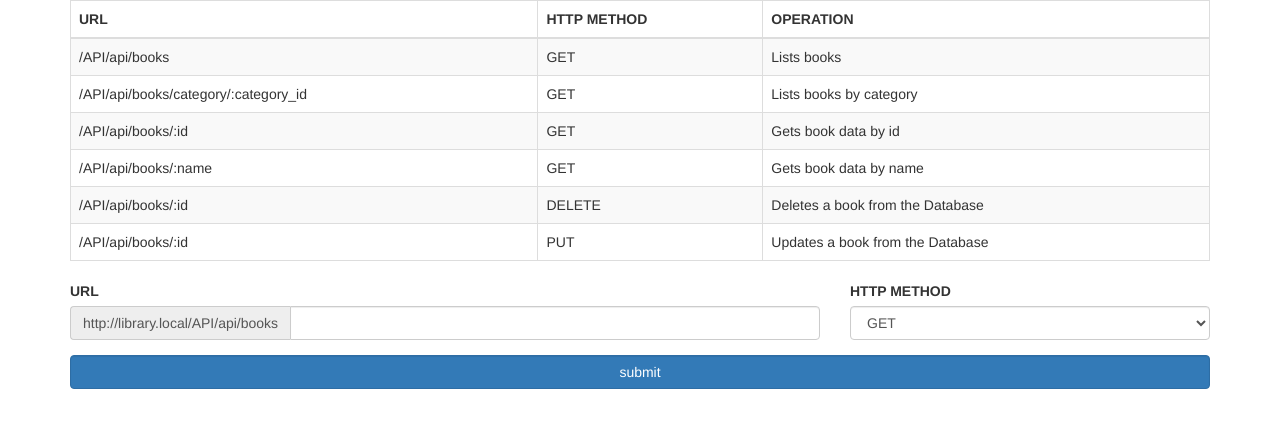
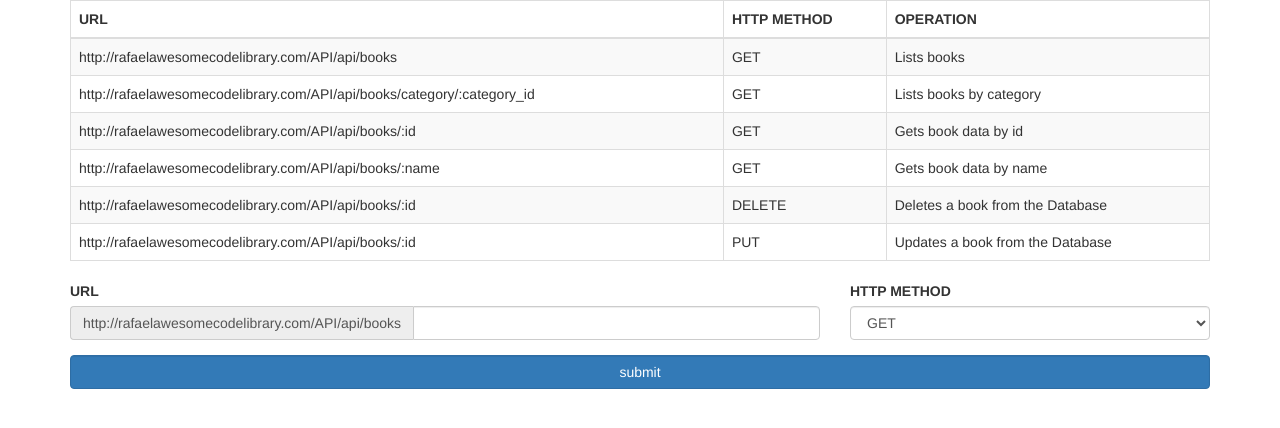
Before and after one commit to MrRuiz/library, a PHP site: page / in a window 1280 px wide. Shown: the part 70-498 px from the top of the page. Run offline with PHP 8.4, Linux system fonts and the light colour scheme.

Commit message:
Changing the code to solve compatibility issues with the PHP version on the hosting

```diff
--- a/API/request.php
+++ b/API/request.php
@@ -5,7 +5,7 @@
         private $uri;
         private $data;
 
-        public function __construct(array $server) {
+        public function __construct($server) {
             $this->method = $server['REQUEST_METHOD'];
             $this->uri = $server['REQUEST_URI'];
             $this->data = json_decode(file_get_contents('php://input'));
@@ -23,11 +23,11 @@
             return $this->data;
         }
 
-        public function is_method(string $method) {
+        public function is_method($method) {
             return strcasecmp($this->method, $method) === 0;
         }
 
-        public function is_action(string $action) {
+        public function is_action($action) {
             $regex = '/' . str_replace('\:id', '\d+', preg_quote($action, '/')) . '$/i';
 
             return preg_match($regex, $this->uri) === 1;
--- a/API/response.php
+++ b/API/response.php
@@ -1,7 +1,7 @@
 <?php
 
     class Response {
-        public static function send(int $code, array $headers, string $data) {
+        public static function send($code, $headers, $data) {
             foreach ($headers as $key => $value) {
                 header("$key: $value");
             }
--- a/index.php
+++ b/index.php
@@ -48,32 +48,32 @@
                 </thead>
                 <tbody>
                     <tr>
-                        <td>/API/api/books</td>
+                        <td>http://rafaelawesomecodelibrary.com/API/api/books</td>
                         <td>GET</td>
                         <td>Lists books</td>
                     </tr>
                     <tr>
-                        <td>/API/api/books/category/:category_id</td>
+                        <td>http://rafaelawesomecodelibrary.com/API/api/books/category/:category_id</td>
                         <td>GET</td>
                         <td>Lists books by category</td>
                     </tr>
                     <tr>
-                        <td>/API/api/books/:id</td>
+                        <td>http://rafaelawesomecodelibrary.com/API/api/books/:id</td>
                         <td>GET</td>
                         <td>Gets book data by id</td>
                     </tr>
                     <tr>
-                        <td>/API/api/books/:name</td>
+                        <td>http://rafaelawesomecodelibrary.com/API/api/books/:name</td>
                         <td>GET</td>
                         <td>Gets book data by name</td>
                     </tr>
                     <tr>
-                        <td>/API/api/books/:id</td>
+                        <td>http://rafaelawesomecodelibrary.com/API/api/books/:id</td>
                         <td>DELETE</td>
                         <td>Deletes a book from the Database</td>
                     </tr>
                     <tr>
-                        <td>/API/api/books/:id</td>
+                        <td>http://rafaelawesomecodelibrary.com/API/api/books/:id</td>
                         <td>PUT</td>
                         <td>Updates a book from the Database</td>
                     </tr>
@@ -87,7 +87,7 @@
                     <div class="col-md-8">
                         <label for="url">URL</label>
                         <div class="input-group">
-                            <span class="input-group-addon" id="addon">http://library.local/API/api/books</span>
+                            <span class="input-group-addon" id="addon">http://rafaelawesomecodelibrary.com/API/api/books</span>
                             <input type="text" id="url" name="url" class="form-control" aria-describedby="basic-addon3">
                         </div>
                     </div>
@@ -138,7 +138,7 @@
         <?php
             if( isset($_POST["submit"]) ) {
 
-                $api_request_url = "http://library.local/API/api/books";
+                $api_request_url = "http://rafaelawesomecodelibrary.com/API/api/books";
                 $api_request_url .= $_POST["url"];
 
                 $ch = curl_init();
```
Also changed, not shown: API/api.php (+16 -7 lines).
